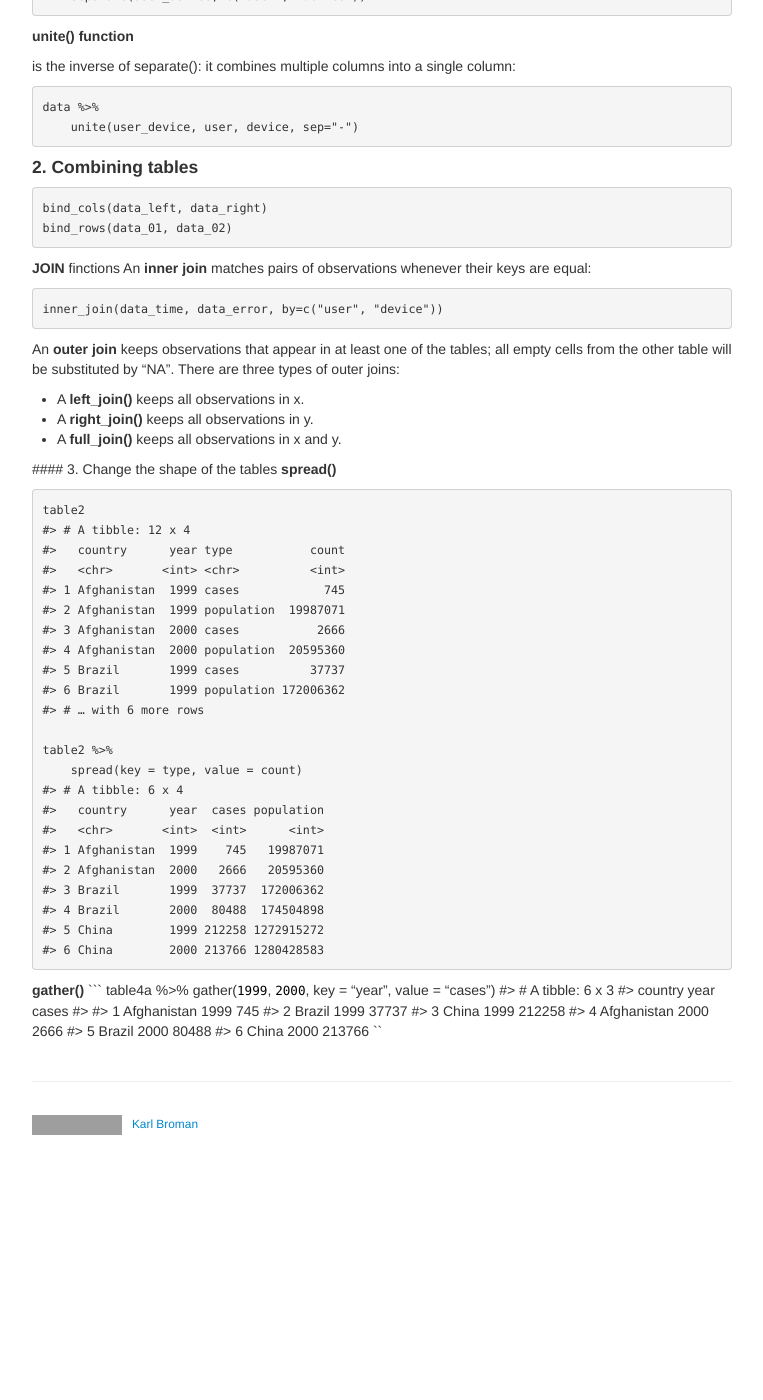
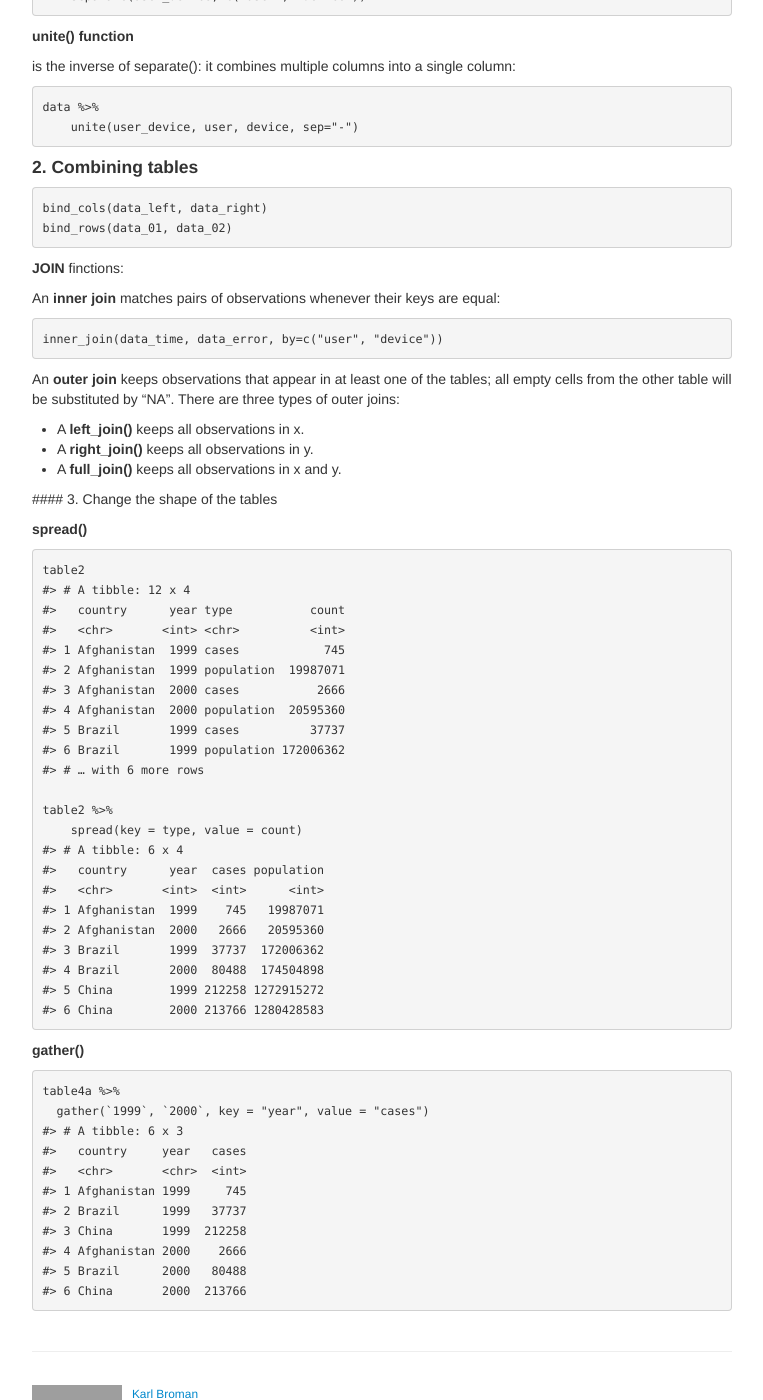
Before and after one commit to yunigma/ynigma.github.io, a Jekyll site: the page built from pages/8blog.md, in a window 1280 px wide and 1400 px high, scrolled down 377 px. Shown: the whole window, without its empty margins (258-1021 px from the left). Built offline with Jekyll 4.4.1, drawn with Linux system fonts in a browser that asks for light colours; comment, search, counter and statistics services are not loaded; before the commit the page ends 1522 px from its top, so only the background shows below that; some of the changed text lies outside the part shown; grey boxes are pictures that could not be loaded.

````diff
--- a/pages/8blog.md
+++ b/pages/8blog.md
@@ -28,7 +28,8 @@ data %>%
 bind_cols(data_left, data_right)
 bind_rows(data_01, data_02)
 ```
-**JOIN** finctions
+**JOIN** finctions:
+
 An **inner join** matches pairs of observations whenever their keys are equal:
 ```
 inner_join(data_time, data_error, by=c("user", "device"))
@@ -38,7 +39,9 @@ An **outer join** keeps observations that appear in at least one of the tables;
 - A **right_join()** keeps all observations in y.
 - A **full_join()** keeps all observations in x and y.
 
+
 #### 3. Change the shape of the tables
+
 **spread()**
 ```
 table2
@@ -66,6 +69,7 @@ table2 %>%
 #> 6 China        2000 213766 1280428583
 ```
 **gather()**
+
 ```
 table4a %>%
   gather(`1999`, `2000`, key = "year", value = "cases")
@@ -78,4 +82,4 @@ table4a %>%
 #> 4 Afghanistan 2000    2666
 #> 5 Brazil      2000   80488
 #> 6 China       2000  213766
-``
+```
````
Also changed, not shown: other parts of pages/8blog.md (+1 -1 lines).
